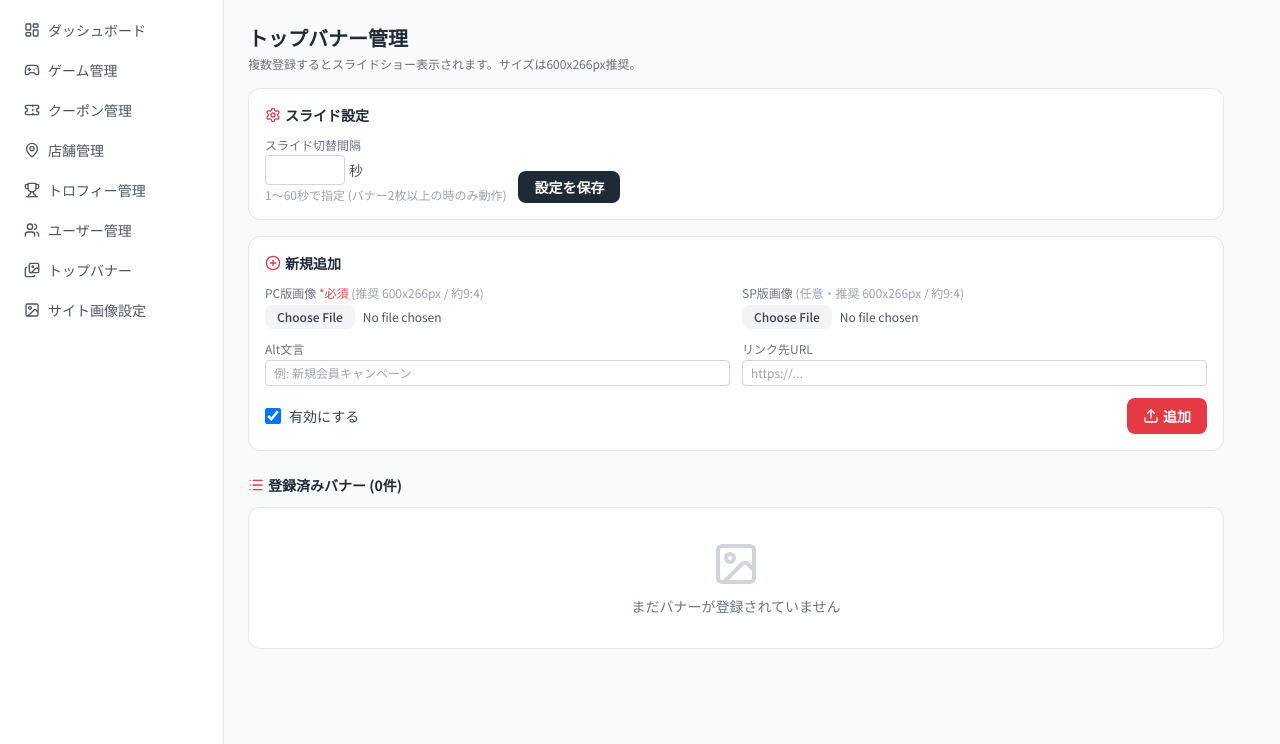
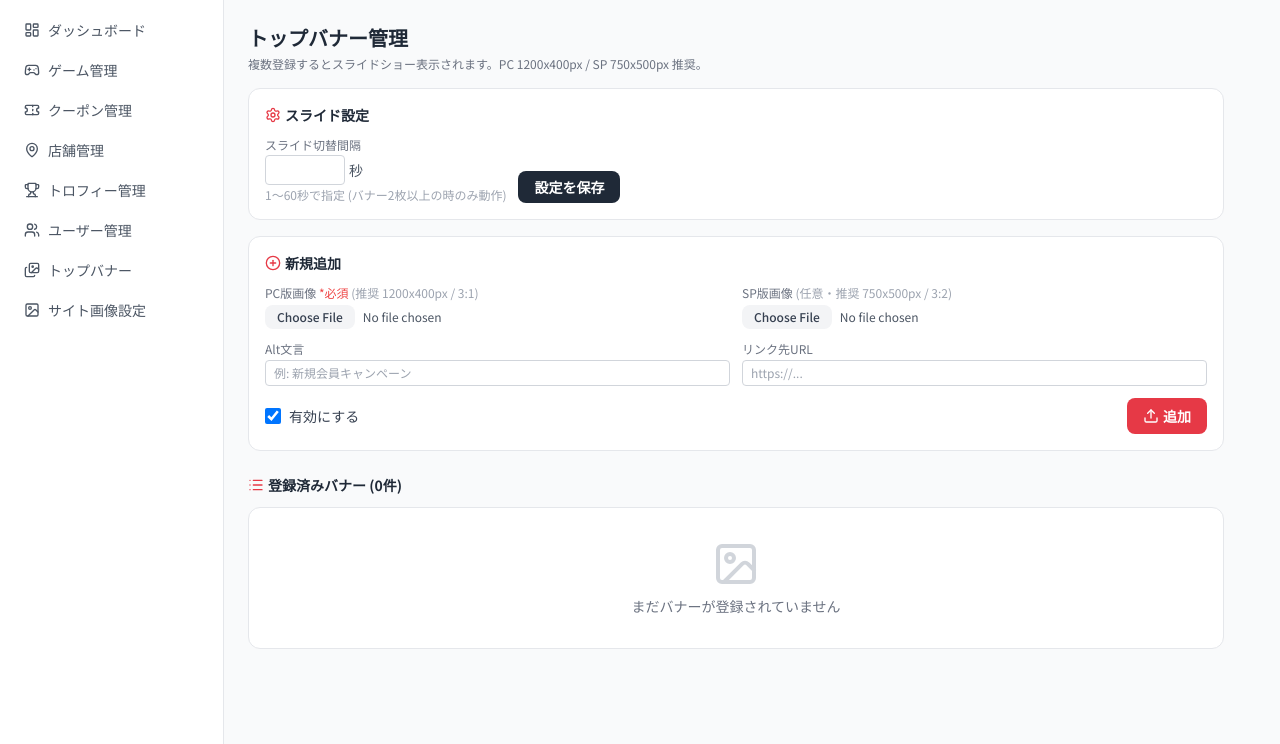
Before and after one commit to ochiken7/p003_sokupoint, a Flask app: template templates/admin/home_banners/list.html in a window 1280 px wide. Shown: the part 57-801 px from the top of the page. Run offline with Flask 3, Linux system fonts and the light colour scheme; the template is opened without the code that fills it, so the values that code supplies are empty; the visitor is signed in with stand-in values (Sample User, id 1); some libraries are stand-ins or nearby versions.

Commit message:
トップバナーのサイズを元に戻す (PC 1200x400 / SP 750x500)
- home.html: aspect-ratio を md:3/1 + default 3/2 に復元、max-width 600px を削除
- 管理画面の推奨サイズ案内・プレビューも元の比率に戻す

Co-Authored-By: Claude Opus 4.6 (1M context) <noreply@anthropic.com>

```diff
--- a/templates/admin/home_banners/edit.html
+++ b/templates/admin/home_banners/edit.html
@@ -15,7 +15,7 @@
     <!-- PC画像 -->
     <div class="bg-white rounded-xl border border-gray-200 p-4">
         <h2 class="font-bold text-gray-800 text-sm mb-3 flex items-center gap-1">
-            <i data-lucide="monitor" class="w-4 h-4 text-primary"></i>PC版画像 (必須・推奨600x266px)
+            <i data-lucide="monitor" class="w-4 h-4 text-primary"></i>PC版画像 (必須・推奨1200x400px / 3:1)
         </h2>
         {% if banner.file_path_pc %}
         <div class="mb-3">
@@ -31,7 +31,7 @@
     <!-- SP画像 -->
     <div class="bg-white rounded-xl border border-gray-200 p-4">
         <h2 class="font-bold text-gray-800 text-sm mb-3 flex items-center gap-1">
-            <i data-lucide="smartphone" class="w-4 h-4 text-primary"></i>SP版画像 (任意・推奨600x266px)
+            <i data-lucide="smartphone" class="w-4 h-4 text-primary"></i>SP版画像 (任意・推奨750x500px / 3:2)
         </h2>
         {% if banner.file_path_sp %}
         <div class="mb-3">
--- a/templates/admin/home_banners/list.html
+++ b/templates/admin/home_banners/list.html
@@ -5,7 +5,7 @@
 <div class="flex items-center justify-between mb-4">
     <div>
         <h1 class="text-xl font-bold text-gray-800">トップバナー管理</h1>
-        <p class="text-xs text-gray-500 mt-1">複数登録するとスライドショー表示されます。サイズは600x266px推奨。</p>
+        <p class="text-xs text-gray-500 mt-1">複数登録するとスライドショー表示されます。PC 1200x400px / SP 750x500px 推奨。</p>
     </div>
 </div>
 
@@ -43,14 +43,14 @@
             <div>
                 <label class="block text-xs text-gray-500 mb-0.5">
                     PC版画像 <span class="text-red-500">*必須</span>
-                    <span class="text-gray-400">(推奨 600x266px / 約9:4)</span>
+                    <span class="text-gray-400">(推奨 1200x400px / 3:1)</span>
                 </label>
                 <input type="file" name="file_pc" accept="image/*" required
                        class="text-xs text-gray-600 file:mr-2 file:py-1 file:px-3 file:rounded-lg file:border-0 file:text-xs file:font-medium file:bg-gray-100 file:text-gray-700 hover:file:bg-gray-200">
             </div>
             <div>
                 <label class="block text-xs text-gray-500 mb-0.5">
-                    SP版画像 <span class="text-gray-400">(任意・推奨 600x266px / 約9:4)</span>
+                    SP版画像 <span class="text-gray-400">(任意・推奨 750x500px / 3:2)</span>
                 </label>
                 <input type="file" name="file_sp" accept="image/*"
                        class="text-xs text-gray-600 file:mr-2 file:py-1 file:px-3 file:rounded-lg file:border-0 file:text-xs file:font-medium file:bg-gray-100 file:text-gray-700 hover:file:bg-gray-200">
@@ -92,9 +92,9 @@
     {% for b in banners %}
     <div class="bg-white rounded-xl border border-gray-200 p-4">
         <div class="flex items-start gap-4">
-            <!-- プレビュー (600x266 縦横比) -->
+            <!-- プレビュー -->
             <div class="flex flex-col gap-1 flex-shrink-0">
-                <div class="bg-gray-100 rounded flex items-center justify-center overflow-hidden" style="width: 144px; aspect-ratio: 600/266;">
+                <div class="bg-gray-100 rounded flex items-center justify-center overflow-hidden" style="width: 144px; aspect-ratio: 3/1;">
                     {% if b.file_path_pc %}
                     <img src="{{ url_for('static', filename=b.file_path_pc) }}?v={{ b.updated_at.timestamp() | int }}"
                          alt="" class="w-full h-full object-cover">
@@ -102,7 +102,7 @@
                 </div>
                 <div class="text-[10px] text-gray-400 text-center">PC</div>
                 {% if b.file_path_sp %}
-                <div class="bg-gray-100 rounded flex items-center justify-center overflow-hidden mt-1" style="width: 144px; aspect-ratio: 600/266;">
+                <div class="bg-gray-100 rounded flex items-center justify-center overflow-hidden mt-1" style="width: 96px; aspect-ratio: 3/2;">
                     <img src="{{ url_for('static', filename=b.file_path_sp) }}?v={{ b.updated_at.timestamp() | int }}"
                          alt="" class="w-full h-full object-cover">
                 </div>
--- a/templates/home.html
+++ b/templates/home.html
@@ -78,9 +78,9 @@
 
 <!-- ===== トップメインバナー (スライドショー) ===== -->
 {% if banners %}
-<div class="home-slider mb-4 relative overflow-hidden rounded-xl mx-auto" data-slide-count="{{ banners | length }}" style="max-width: 600px;">
-    <!-- アスペクト比 600x266 (約9:4) PC/SP共通 -->
-    <div class="relative w-full" style="aspect-ratio: 600/266;">
+<div class="home-slider mb-4 relative overflow-hidden rounded-xl" data-slide-count="{{ banners | length }}">
+    <!-- PC: 3/1 (1200x400), SP: 3/2 (750x500) -->
+    <div class="relative w-full md:aspect-[3/1] aspect-[3/2]">
         {% for b in banners %}
         <a href="{{ b.link_url or '#' }}"
            class="slide absolute inset-0 transition-opacity duration-700 ease-in-out"
```
